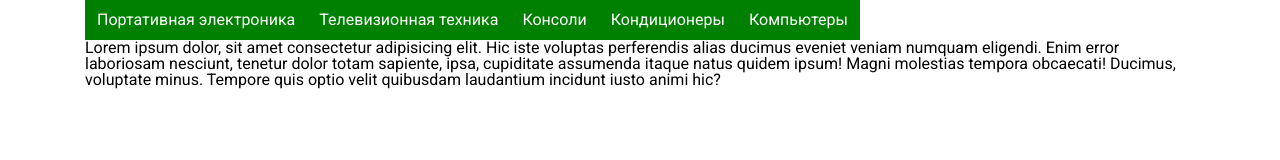
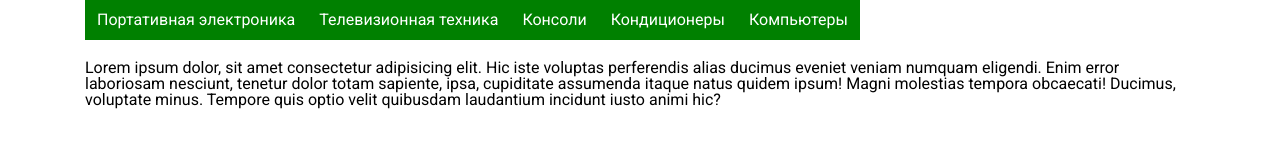
Before and after one commit to Pacifist-Today/HW-9-pop-up-lists, a plain HTML site: page index.html in a window 1280 px wide. Drawn offline with Linux system fonts and the light colour scheme.

Commit message:
last text

```diff
--- a/style.css
+++ b/style.css
@@ -100,3 +100,8 @@ body {
 .deep-item-services:hover {
     background-color: paleturquoise;
 }
+
+.text {
+    width: 9g00px;
+    padding-top:20px;
+}
```
